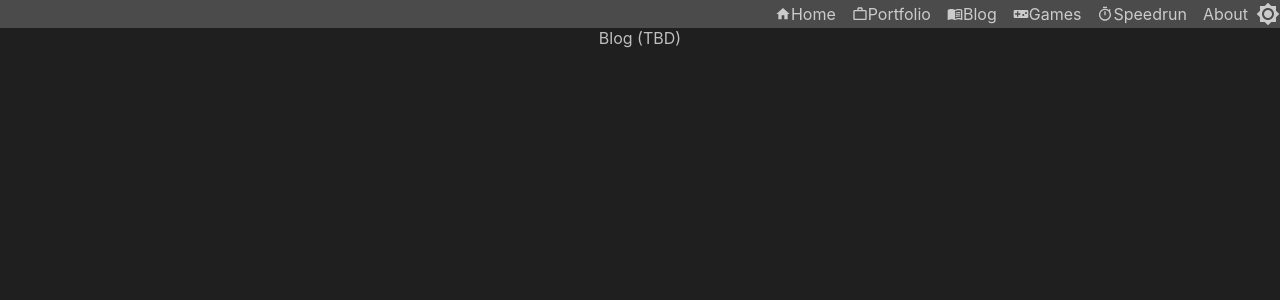
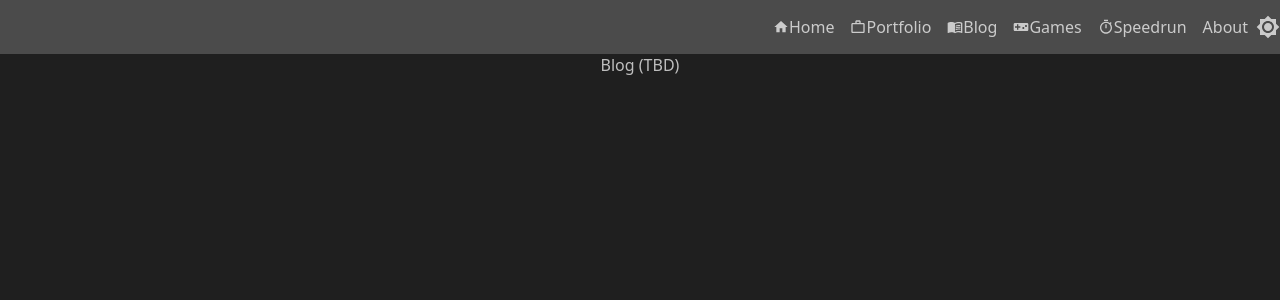
Before and after one commit to GaryVang/website, a React (Create React App) app: page /blog in a window 1280 px wide. Shown: the top 300 px of the page. Built offline with nearby package versions, Linux system fonts and the light colour scheme.

Commit message:
Changed font style and changed size of navbar tabs.

```diff
--- a/src/index.css
+++ b/src/index.css
@@ -6,9 +6,10 @@ body {
   box-sizing: border-box;
   /* background-color: red; */
   transition: background-color .25s linear;
-  font-family: -apple-system, BlinkMacSystemFont, 'Segoe UI', 'Roboto', 'Oxygen',
+  /* font-family: -apple-system, BlinkMacSystemFont, 'Segoe UI', 'Roboto', 'Oxygen',
     'Ubuntu', 'Cantarell', 'Fira Sans', 'Droid Sans', 'Helvetica Neue',
-    sans-serif;
+    sans-serif; */
+    font-family: Noto Sans,Trebuchet MS,Helvetica Neue,Arial,sans-serif;
   -webkit-font-smoothing: antialiased;
   -moz-osx-font-smoothing: grayscale;
 }
--- a/src/pages/components/Nav/Nav.css
+++ b/src/pages/components/Nav/Nav.css
@@ -4,7 +4,16 @@
     justify-content: flex-end;
     cursor: default;
     align-items: center;
+    /* height: 48px; */
+    font-size: 1rem;
+
 }
+
+/* @media (max-width: 600px) {
+    .nav-container {
+        display: none;
+    }
+} */
 
 .nav-icon {
     /* display: flex;
@@ -33,6 +42,11 @@
     color: inherit;
     display: flex;
     align-items: center;
+    padding-top: 16px;
+    padding-bottom: 16px;
+    /* flex: 1 1 50%; */
+    /* font-size: 1rem; */
+    /* height: 90%; */
 }
 
 .light {
@@ -65,7 +79,8 @@
 
 .theme-toggle-label-dark {
     position: absolute;
-    top: 15px;
+    /* top: 15px; */
+    top: 35px;
     opacity: .8;
     background-color: rgb(75, 75, 75);
     border: white 1px solid;
@@ -76,7 +91,9 @@
 
 .theme-toggle-label-light {
     position: absolute;
-    top: 15px;
+    /* top: 15px; */
+    /* top: 100px; */
+    top: 35px;
     opacity: .8;
     background-color: darkgrey;
     border: black 1px solid;
```
